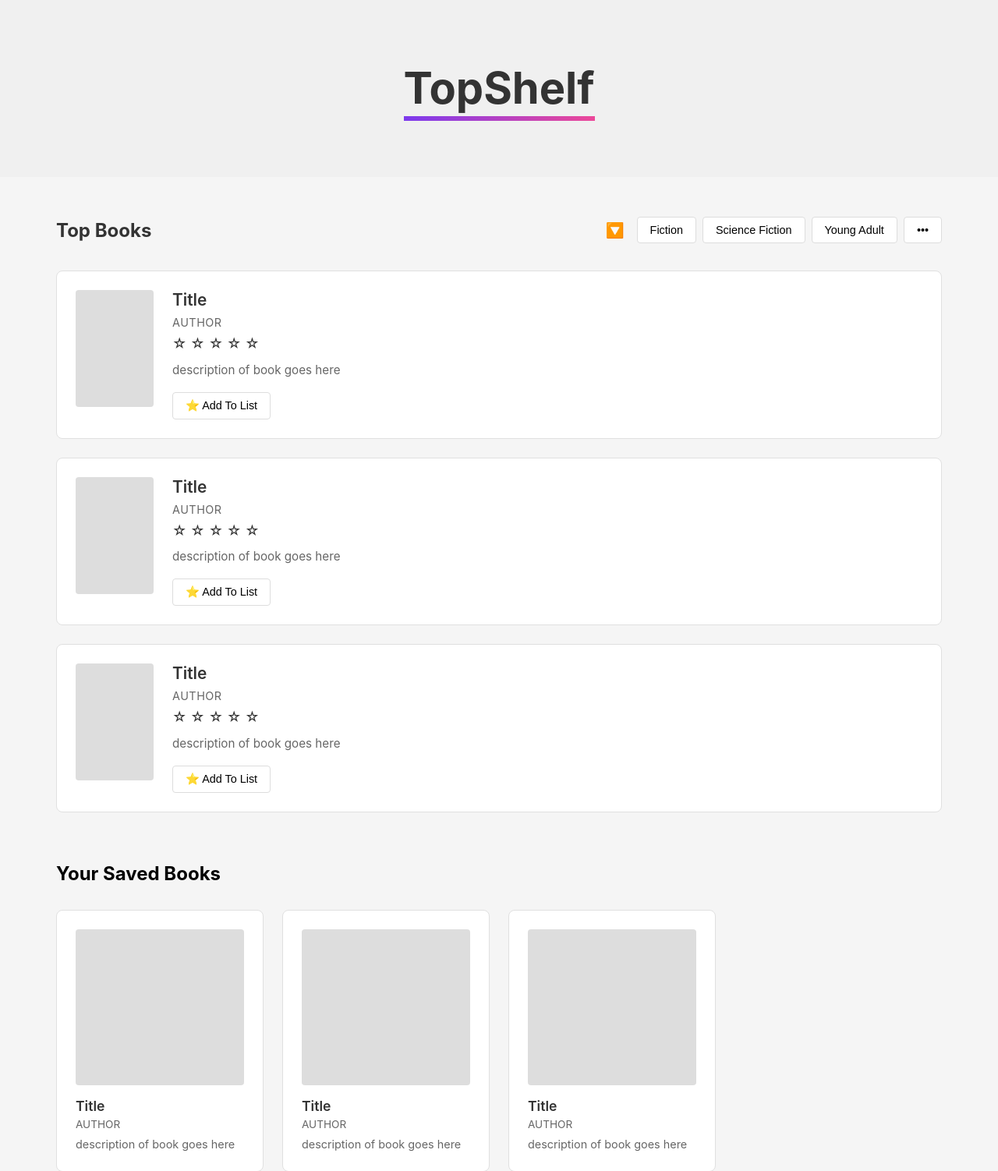
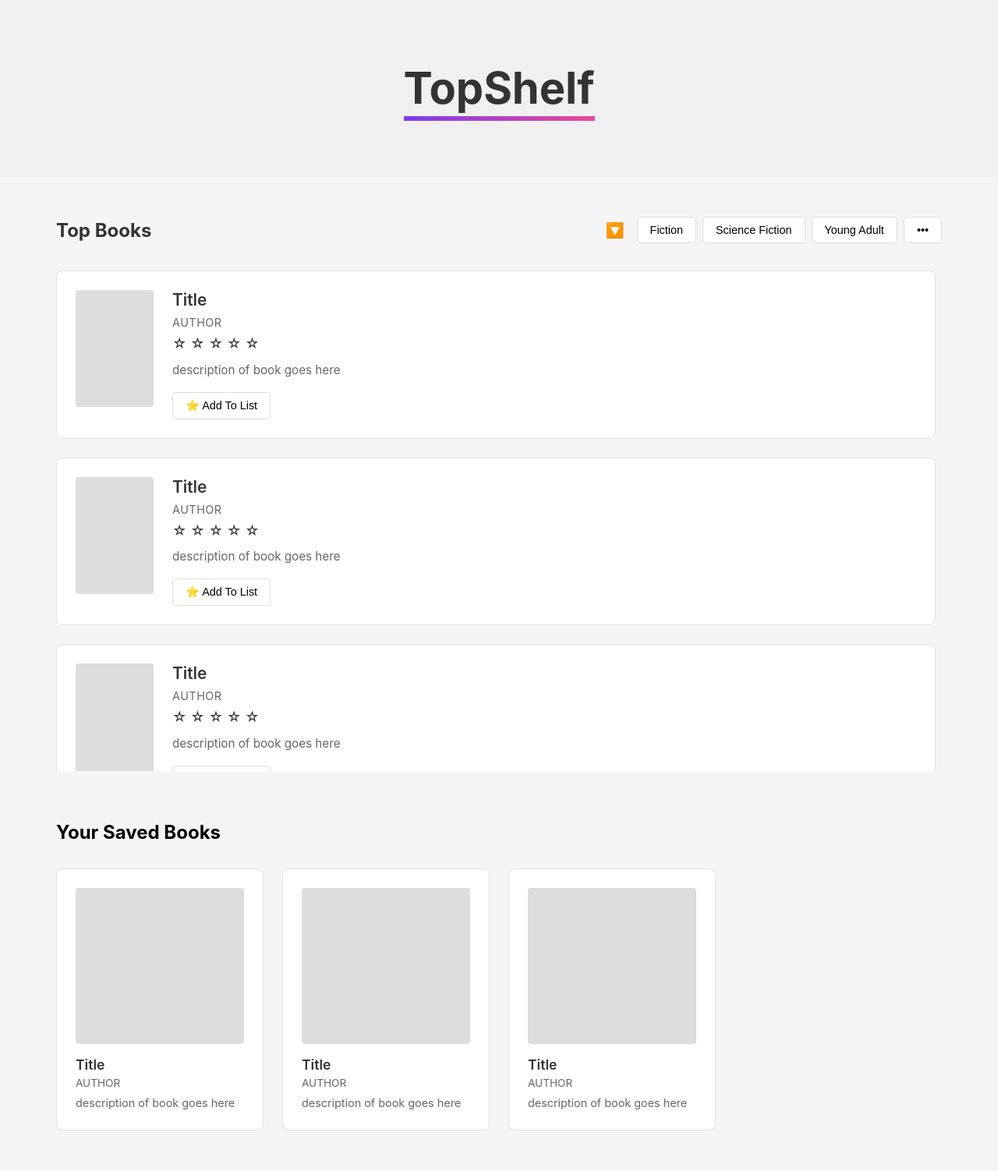
Before and after one commit to suwanl0620/cs4750, a PHP site: page /cs4570/homepage.php in a window 1280 px wide. Shown: the part 87-1589 px from the top of the page at 78% size. After the commit the page ends 1537 px from the top, so only its background shows below. Run offline with PHP 8.4, Linux system fonts and the light colour scheme.

Commit message:
testing making the table scrollable

```diff
--- a/homepage.php
+++ b/homepage.php
@@ -152,6 +152,11 @@ require('request-db.php');
         .book-grid {
             display: grid;
             gap: 1.5rem;
+            max-height: calc((150px + 3rem) * 3 + 1.5rem * 2); /* Height of 3 cards + gaps */
+            overflow-y: auto;
+            overflow-x: hidden;
+            padding-right: 0.5rem;
+            scroll-behavior: smooth;
         }
 
         .book-card {
```
